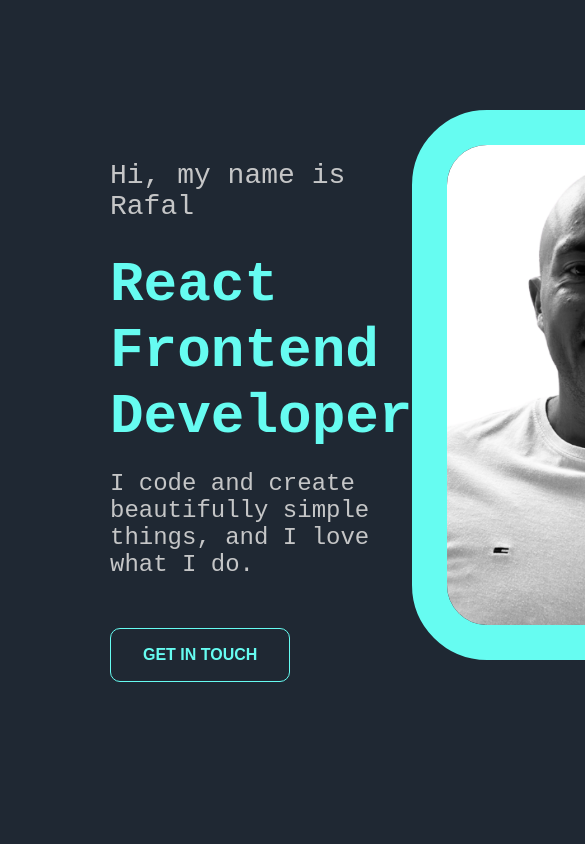
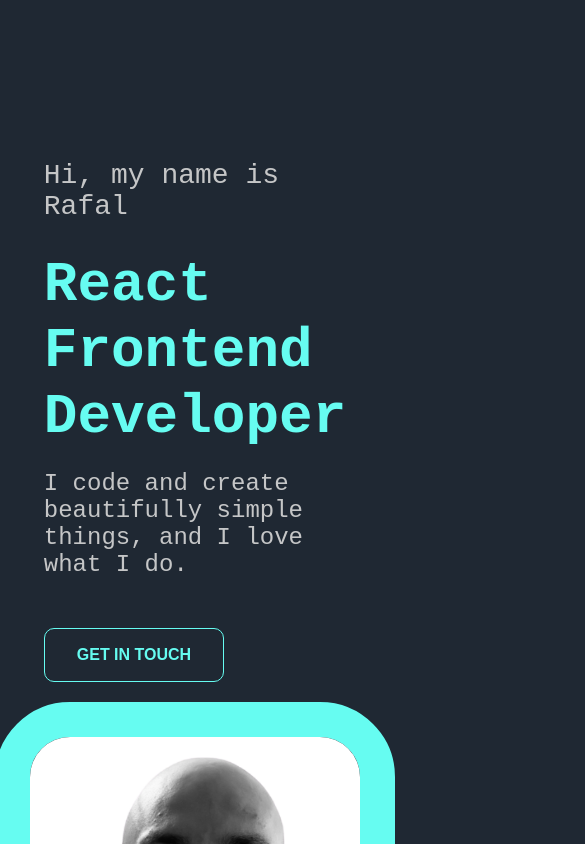
Before and after one commit to RafalKdev/PortoflioWebsite, a React (Create React App) app: page / in a window 390 px wide. Shown: the top 844 px of the page, 585 px wide, since content can reach past the window. Built offline with nearby package versions, Linux system fonts and the light colour scheme; a web font is replaced by a local one.

Commit message:
mediaquery heroSection

```diff
--- a/src/Pages/Home/HeroSection.module.css
+++ b/src/Pages/Home/HeroSection.module.css
@@ -53,3 +53,13 @@ img {
   color: var(--third-color);
   margin-bottom: 2rem;
 }
+@media (max-width: 768px) {
+  .heroSection {
+    display: flex;
+    flex-direction: column;
+    align-items: center;
+  }
+  .heroButton {
+    margin-bottom: 2rem;
+  }
+}
```
